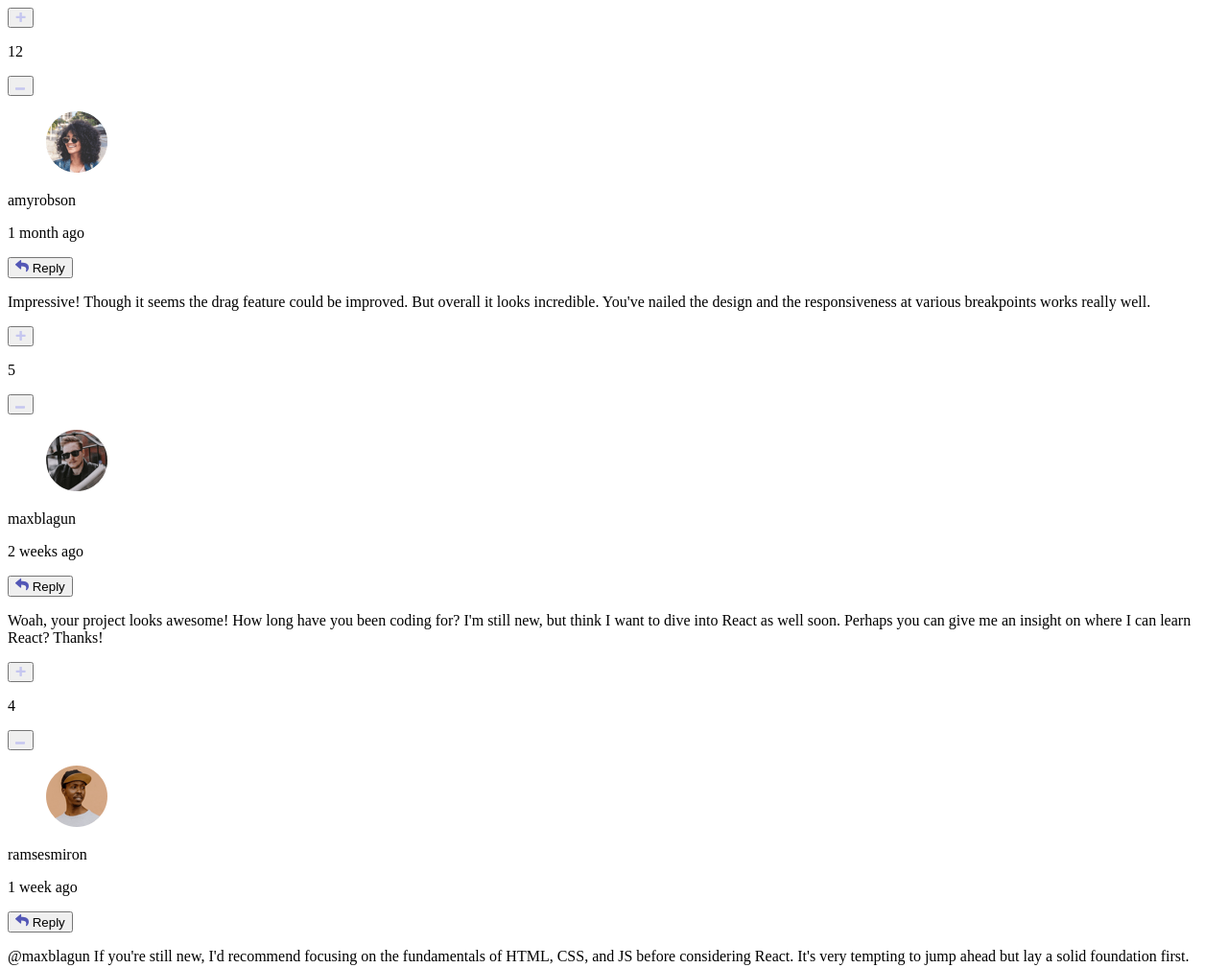
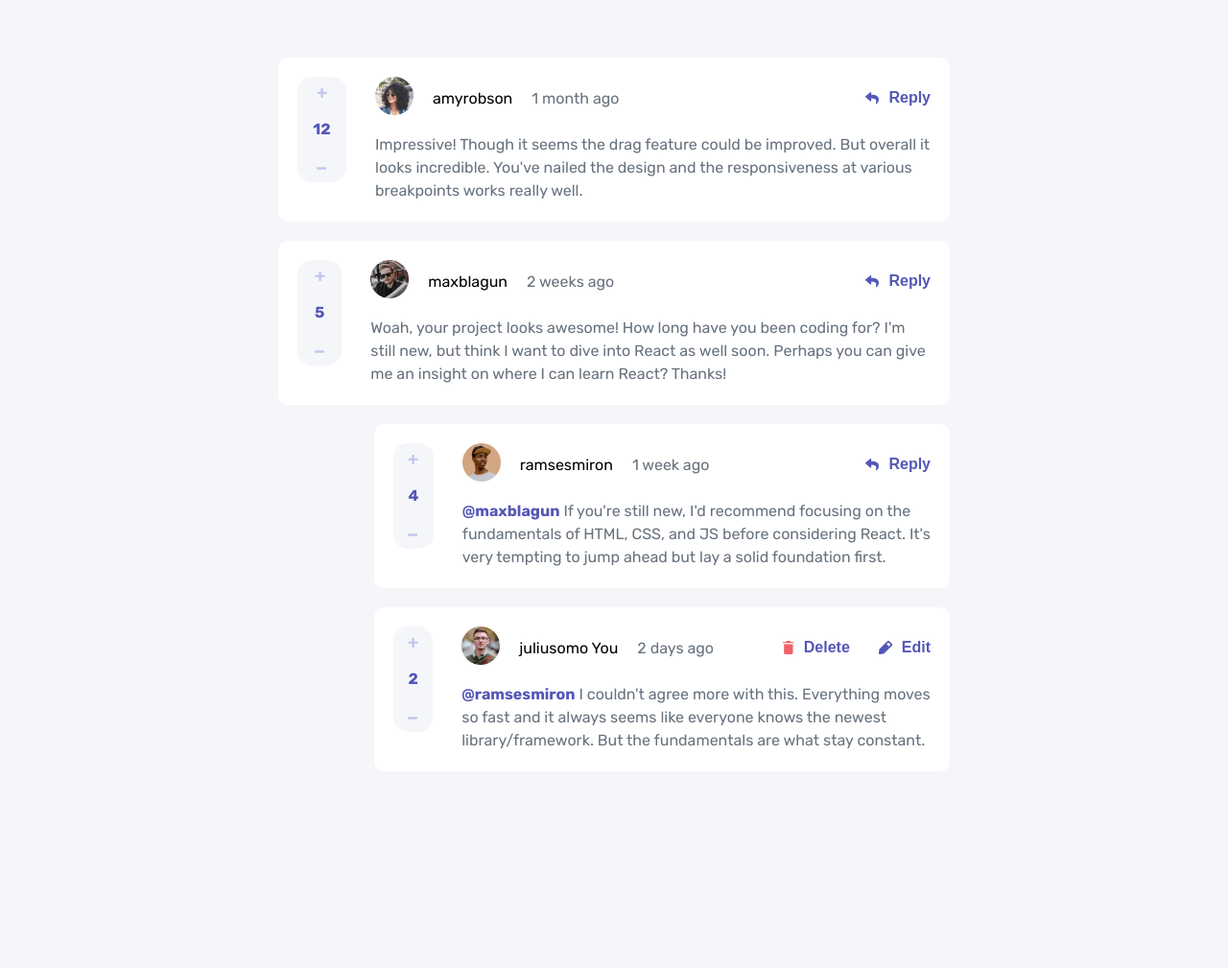
Before and after one commit to Abels-dev/interactive-comments-section, a plain HTML site: page index.html in a window 1280 px wide. Shown: the top 1009 px of the page at 96% size. After the commit the page ends 824 px from the top, so only its background shows below. Drawn offline with Linux system fonts and the light colour scheme.

Commit message:
styled the page

```diff
--- a/index.html
+++ b/index.html
@@ -64,7 +64,7 @@
                      <p class="comment"></p>
                   </div>
                </div>
-               <div class="container">
+               <div class="container replied">
                   <div class="voting">
                     <button class="plus"><img src="images/icon-plus.svg" alt=""></button>
                     <p class="voteNo"></p>
@@ -87,7 +87,7 @@
                      <p class="comment"></p>
                   </div>
                </div>
-               <div class="container">
+               <div class="container replied">
                   <div class="voting">
                     <button class="plus"><img src="images/icon-plus.svg" alt=""></button>
                     <p class="voteNo"></p>
--- a/script.js
+++ b/script.js
@@ -31,15 +31,13 @@ const handlingData = async () => {
             postedTime[i].textContent =
                givenData.comments[1].replies[i - 2].createdAt;
             if (i == 2)
-               postedComment[i].textContent =
-                  "@" +
-                  givenData.comments[1].user.username +
+               postedComment[i].innerHTML =
+                  `<span class="repliedUser">@${givenData.comments[1].user.username}</span>` +
                   " " +
                   givenData.comments[1].replies[i - 2].content;
             else
-               postedComment[i].textContent =
-                  "@" +
-                  givenData.comments[1].replies[0].user.username +
+               postedComment[i].innerHTML =
+                   `<span class="repliedUser">@${givenData.comments[1].replies[0].user.username}</span>`+
                   " " +
                   givenData.comments[1].replies[i - 2].content;
          }
--- a/style.css
+++ b/style.css
@@ -0,0 +1,107 @@
+@import url("https://fonts.googleapis.com/css2?family=Rubik:ital,wght@0,300..900;1,300..900&display=swap");
+* {
+   margin: 0;
+   padding: 0;
+   box-sizing: border-box;
+}
+:root {
+   /* ## Colors */
+   --Moderateblue: hsl(238, 40%, 52%);
+   --SoftRed: hsl(358, 79%, 66%);
+   --Lightgrayishblue: hsl(239, 57%, 85%);
+   --Palered: hsl(357, 100%, 86%);
+   --Darkblue: hsl(212, 24%, 26%);
+   --GrayishBlue: hsl(211, 10%, 45%);
+   --Lightgray: hsl(223, 19%, 93%);
+   --Verylightgray: hsl(228, 33%, 97%);
+   --White: hsl(0, 0%, 100%);
+}
+body {
+   background-color: var(--Verylightgray);
+   font-size: 16px;
+   font-family: "Rubik", sans-serif;
+}
+.comments {
+   width: 100%;
+   display: flex;
+   flex-direction: column;
+   align-items: center;
+   gap: 20px;
+   padding: 20px;
+   margin-top: 40px;
+}
+.container {
+   max-width: 700px;
+   background-color: var(--White);
+   display: flex;
+   gap: 30px;
+   padding: 20px;
+   border-radius: 10px;
+}
+.commentHeader {
+   display: flex;
+   justify-content: space-between;
+   align-items: center;
+}
+.commentDetails {
+   display: flex;
+   align-items: center;
+   gap: 20px;
+}
+.commentDetails img {
+   width: 40px;
+}
+article {
+   display: flex;
+   flex-direction: column;
+   gap: 20px;
+}
+.voting {
+   width: 120px;
+   height: 110px;
+   background-color: var(--Verylightgray);
+   border-radius: 15px;
+   display: flex;
+   flex-direction: column;
+   align-items: center;
+   justify-content: space-around;
+}
+.voting button {
+   border: 0;
+   outline: 0;
+   background-color: transparent;
+}
+.voting p,
+.repliedUser {
+   color: var(--Moderateblue);
+   font-weight: 700;
+}
+.comment,
+.time {
+   color: var(--GrayishBlue);
+}
+.comment {
+   margin-top: 15px;
+   line-height: 1.5;
+}
+.reply,
+.edit,
+.delete {
+   border: 0;
+   outline: 0;
+   background: transparent;
+   display: flex;
+   gap: 10px;
+   font-size: 16px;
+   color: var(--Moderateblue);
+   font-weight: 700;
+   align-items: center;
+}
+.modify {
+   display: flex;
+   gap: 30px;
+}
+.replied {
+   width: 600px;
+   align-self: flex-end;
+}
```
